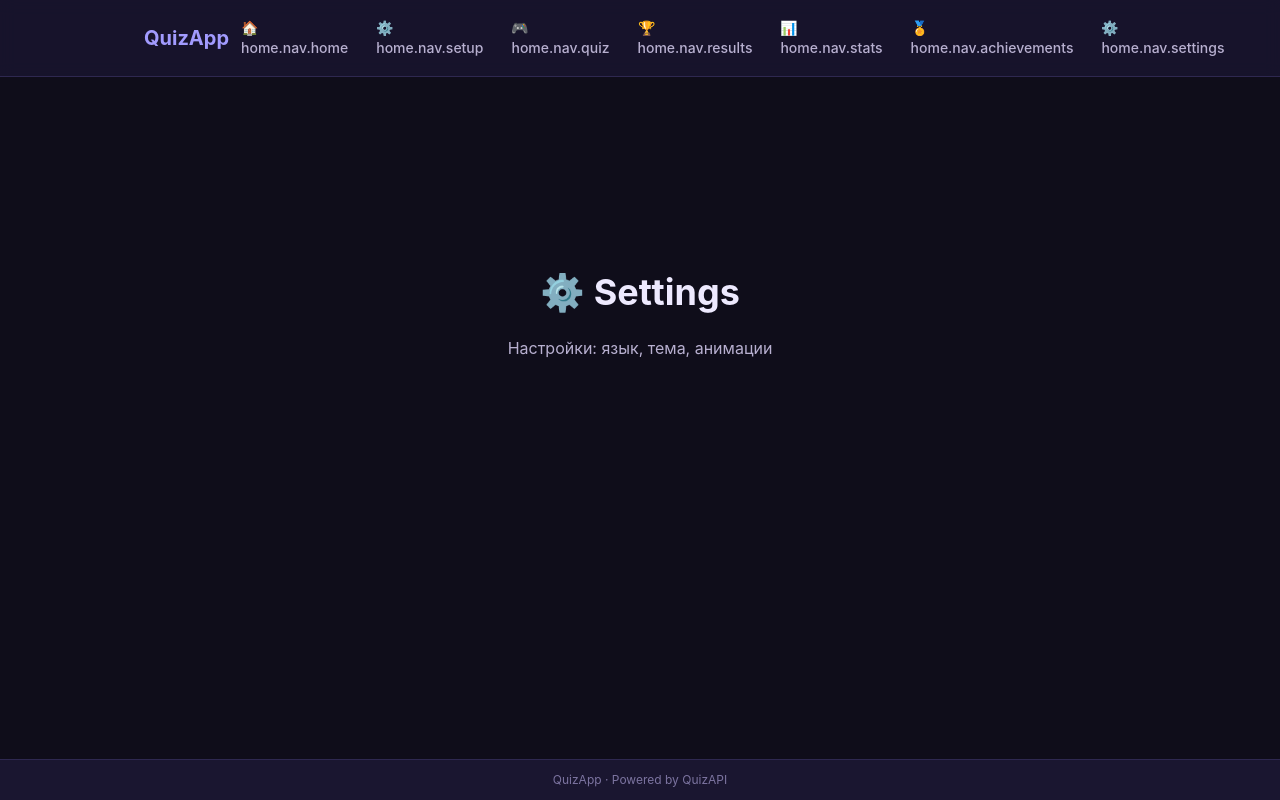
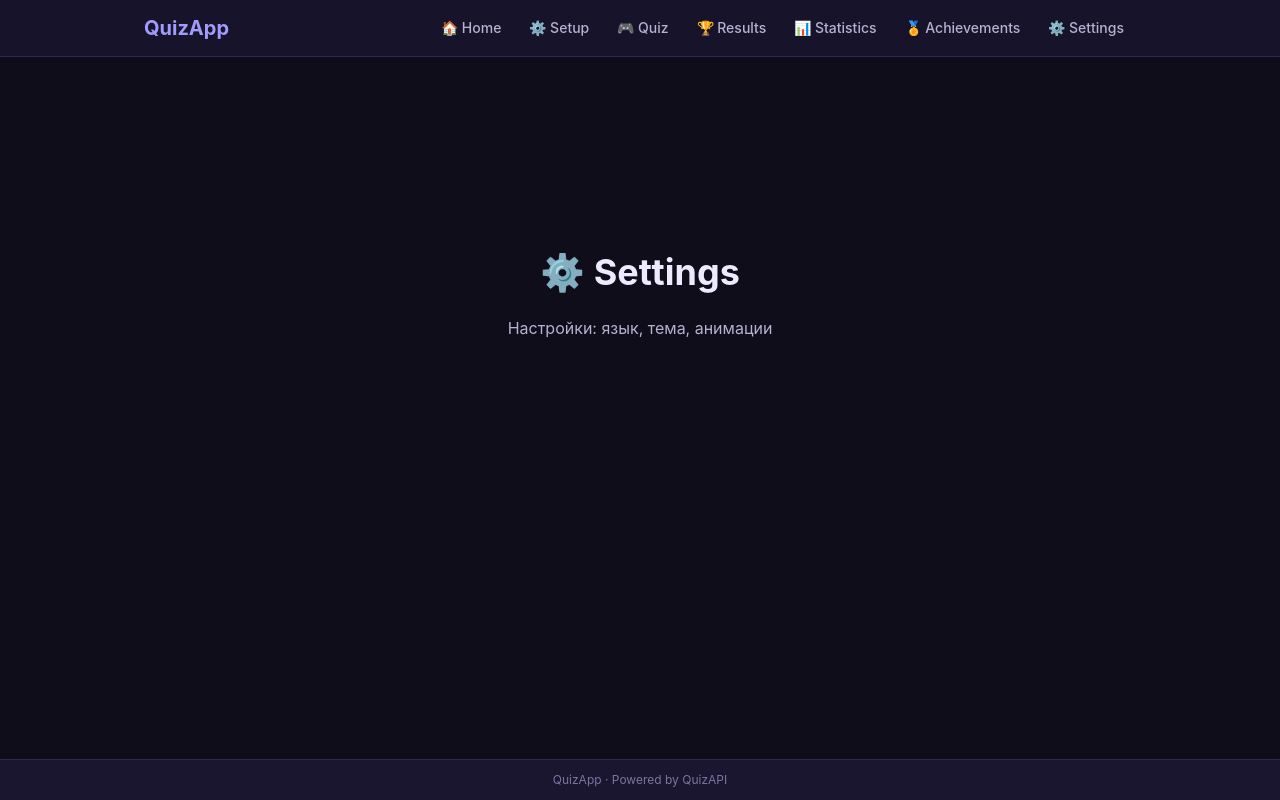
Before and after one commit to sanasus/quiz-app, a React (Vite) app: page /settings in a window 1280 px wide. Built offline with nearby package versions, Linux system fonts and the light colour scheme.

Commit message:
fix: nav keys — use app.nav.* to match locale files, add missing quiz/results

```diff
--- a/src/locales/en.json
+++ b/src/locales/en.json
@@ -4,6 +4,8 @@
     "nav": {
       "home": "Home",
       "setup": "Setup",
+      "quiz": "Quiz",
+      "results": "Results",
       "stats": "Statistics",
       "achievements": "Achievements",
       "settings": "Settings"
--- a/src/locales/ru.json
+++ b/src/locales/ru.json
@@ -4,6 +4,8 @@
     "nav": {
       "home": "Главная",
       "setup": "Настройки",
+      "quiz": "Тест",
+      "results": "Результаты",
       "stats": "Статистика",
       "achievements": "Достижения",
       "settings": "Настройки"
```
Also changed, not shown: src/routes/__root.tsx (+7 -7 lines).
